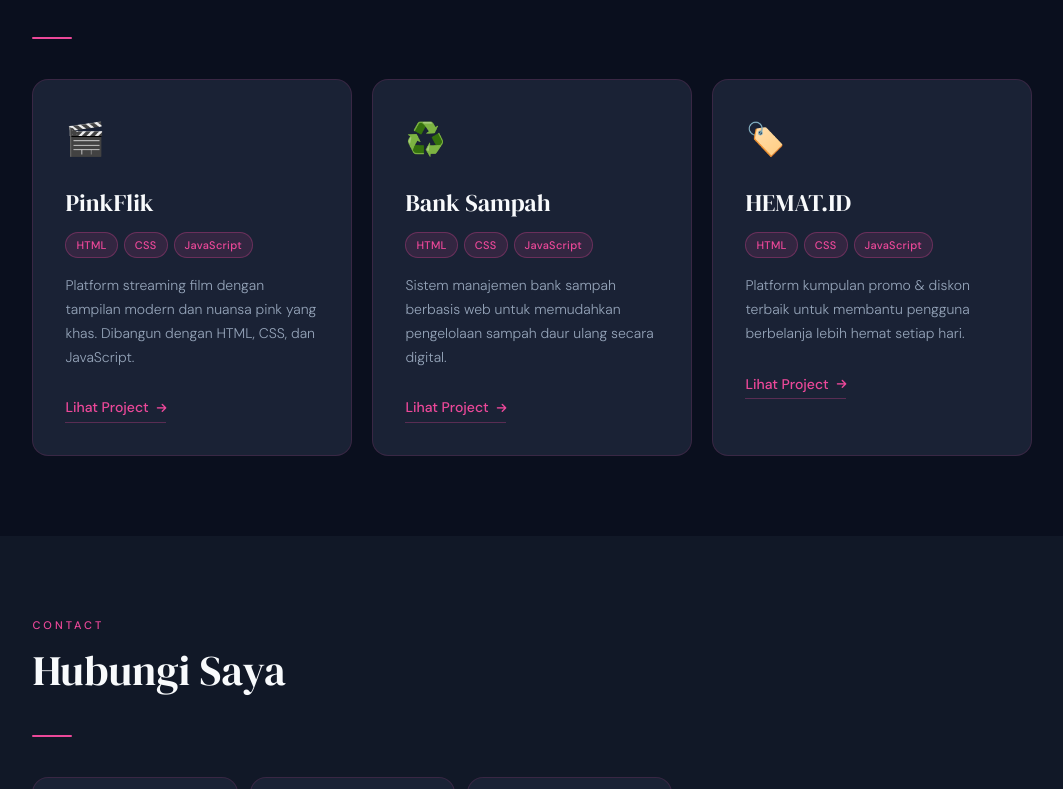
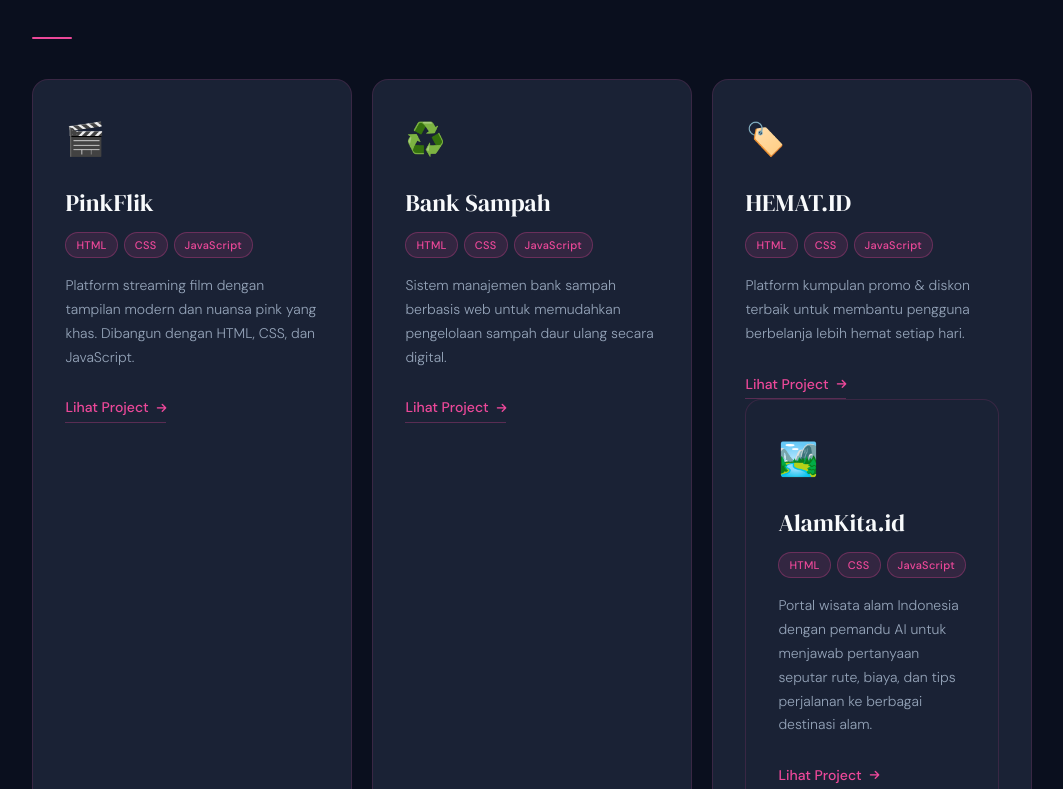
Before and after one commit to intanmaulizahra2705-beep/profil-intanmz, a plain HTML site: page index.html in a window 1280 px wide. Shown: the part 2011-2800 px from the top of the page, without its empty margins (70-1133 px from the left). Drawn offline with Linux system fonts and the light colour scheme.

Commit message:
Update index.html

```diff
--- a/index.html
+++ b/index.html
@@ -794,6 +794,19 @@
       <a href="https://ulfamailani.github.io/HEMAT.ID/" target="_blank" rel="noopener noreferrer" class="project-link">
         Lihat Project <i class="fas fa-arrow-right" style="font-size:11px"></i>
       </a>
+      <div class="project-card reveal">
+      <div class="project-icon">🏞️</div>
+      <h3>AlamKita.id</h3>
+      <div class="project-tags">
+        <span class="project-tag">HTML</span>
+        <span class="project-tag">CSS</span>
+        <span class="project-tag">JavaScript</span>
+      </div>
+      <p>Portal wisata alam Indonesia dengan pemandu AI untuk menjawab pertanyaan seputar rute, biaya, dan tips perjalanan ke berbagai destinasi alam.</p>
+      <a href="https://alamkita-id-production.up.railway.app/" target="_blank" rel="noopener noreferrer" class="project-link">
+        Lihat Project <i class="fas fa-arrow-right" style="font-size:11px"></i>
+      </a>
+    </div>
     </div>
   </div>
 </section>
```
